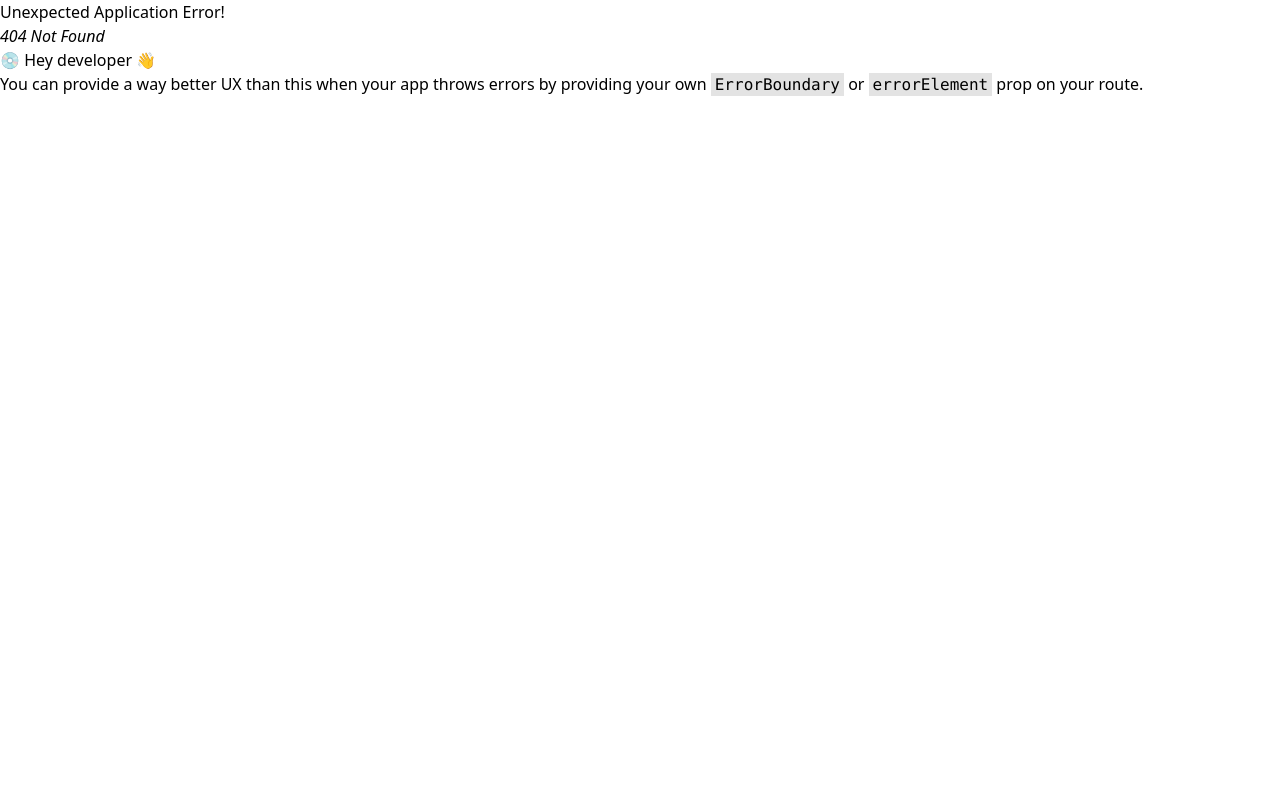
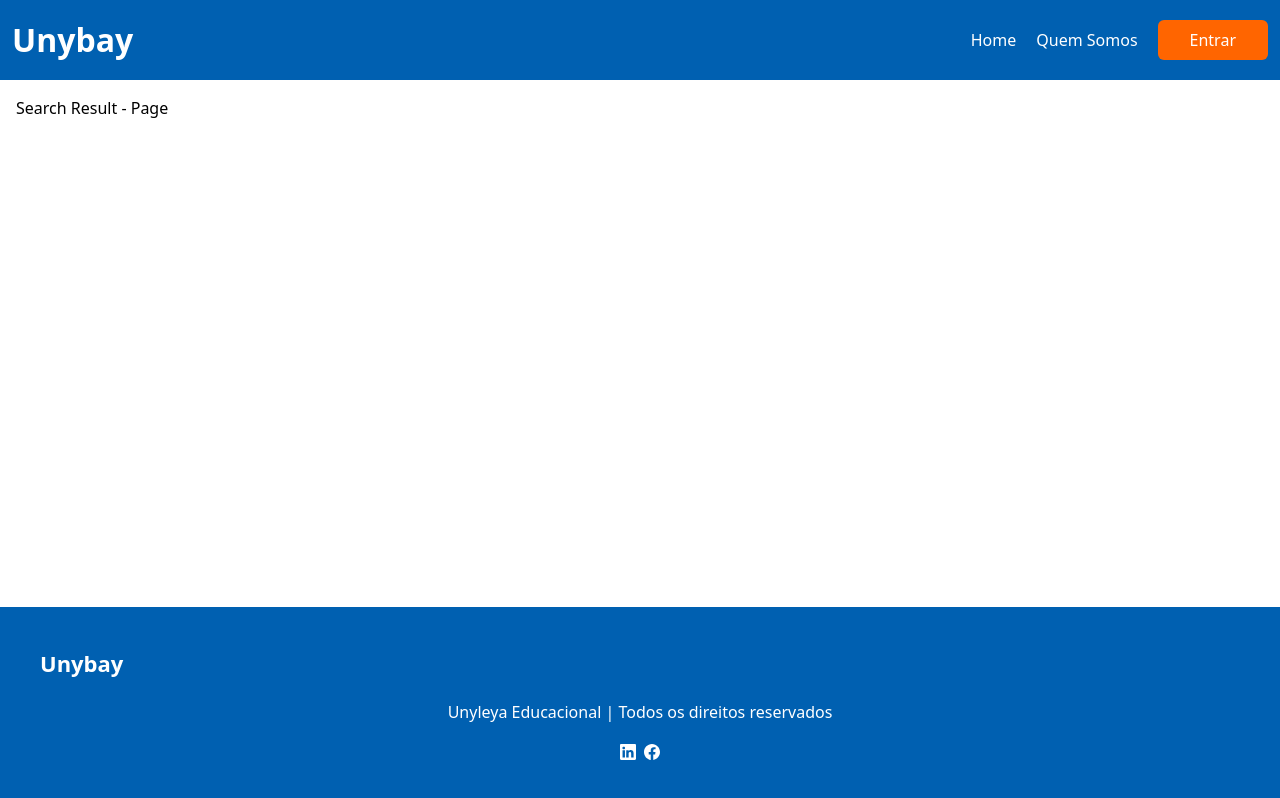
Before and after one commit to beacastroalves/projeto-final-pos-unyleya, a React (Vite) app: page /products/search in a window 1280 px wide. Before the commit this address had no page. Built offline with nearby package versions, Linux system fonts and the light colour scheme.

Commit message:
Criando as paginas de resultado de pesquisa e a de notfound

```diff
--- /dev/null
+++ b/src/pages/not-found/index.tsx
@@ -0,0 +1,11 @@
+import UserTemplate from "../../templates/user-template"
+
+const NotFound = () => {
+  return (
+    <UserTemplate>
+      <h1 className="text-center w-screen text-[32px] font-bold mt-20">Página não encontrada...</h1>
+    </UserTemplate>
+  )
+};
+
+export default NotFound;
--- /dev/null
+++ b/src/pages/search-result/index.tsx
@@ -0,0 +1,11 @@
+import UserTemplate from "../../templates/user-template";
+
+const SearchProducts = () => {
+  return (
+    <UserTemplate>
+      <h1>Search Result - Page</h1>
+    </UserTemplate>
+  )
+};
+
+export default SearchProducts;
```
Also changed, not shown: src/App.tsx (+14 -0 lines).
